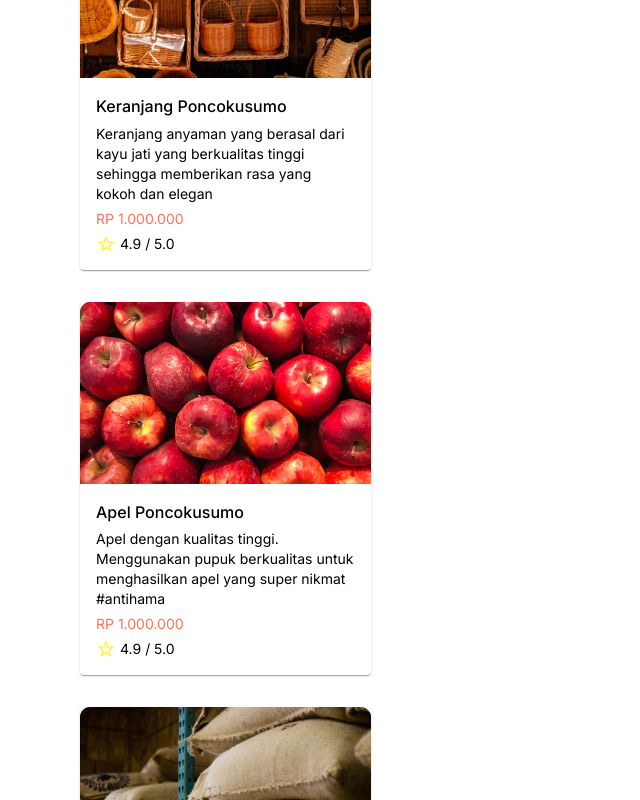
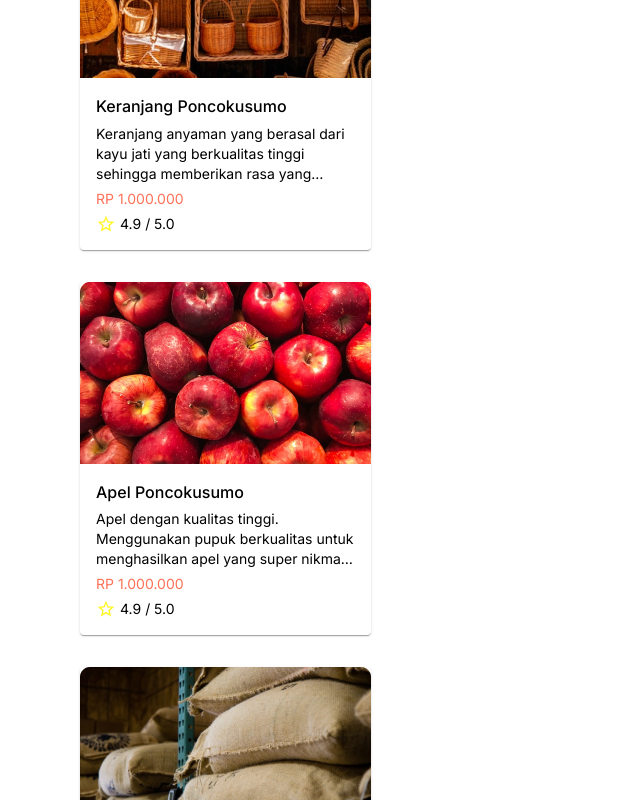
Before and after one commit to alvinferd/MPPL-Projects-9, a Next.js app in the folder frontend/: page / in a window 1280 px wide. Shown: the part 1120-1920 px from the top of the page, without its empty margins (0-640 px from the left). Built offline with nearby package versions, Linux system fonts and the light colour scheme.

Commit message:
cut lines desc and try get all products from API

```diff
--- a/frontend/components/cardProduct.js
+++ b/frontend/components/cardProduct.js
@@ -20,14 +20,22 @@ export default function CardProduct({ id, images, name, description, price, rati
                     component="img"
                     image={images}
                     alt={name}
+                    height={182}
                 />
-                <CardContent style={{height:'inherit', display:"flex", flexDirection:"column", justifyContent:"space-between"}}>
+                <CardContent style={{height:'inherit', width:'inherit', display:"flex", flexDirection:"column", justifyContent:"space-between"}}>
                     <Box>
                         <Typography gutterBottom variant="body1" component="div" fontWeight="500">
                             {name}
                         </Typography>
                         <Box sx={{ height: "fit-content" }}>
-                            <Typography variant="body2" color="text.primary" gutterBottom>
+                            <Typography
+                            sx={{
+                                display: '-webkit-box',
+                                overflow: 'hidden',
+                                WebkitBoxOrient: 'vertical',
+                                WebkitLineClamp: 3,
+                            }}
+                            variant="body2" color="text.primary" gutterBottom >
                                 {description}
                             </Typography>
                         </Box>
--- /dev/null
+++ b/frontend/utils/constant.js
@@ -0,0 +1,4 @@
+const ApiURL = 'http://103.41.205.191:10001';
+
+// eslint-disable-next-line import/no-anonymous-default-export
+export default ApiURL;
```
Also changed, not shown: frontend/pages/products/index.js (+22 -11 lines).
